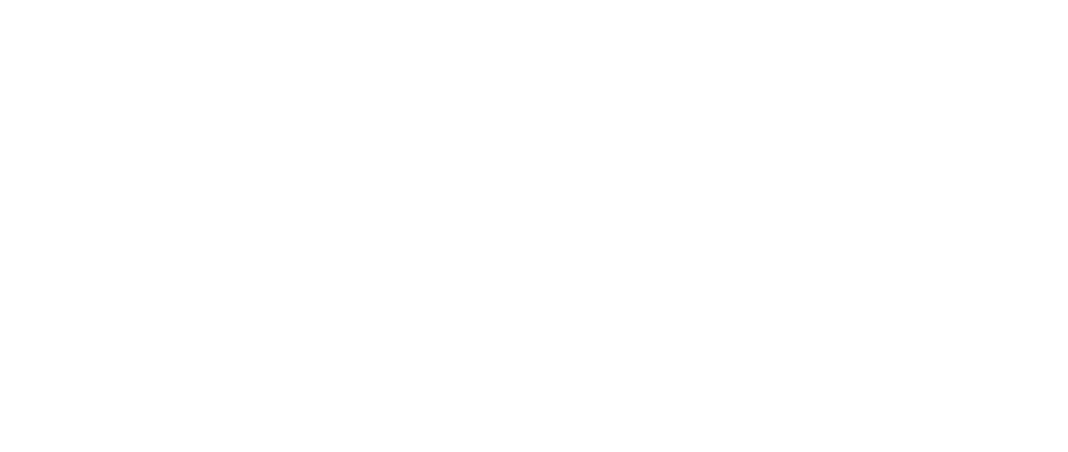
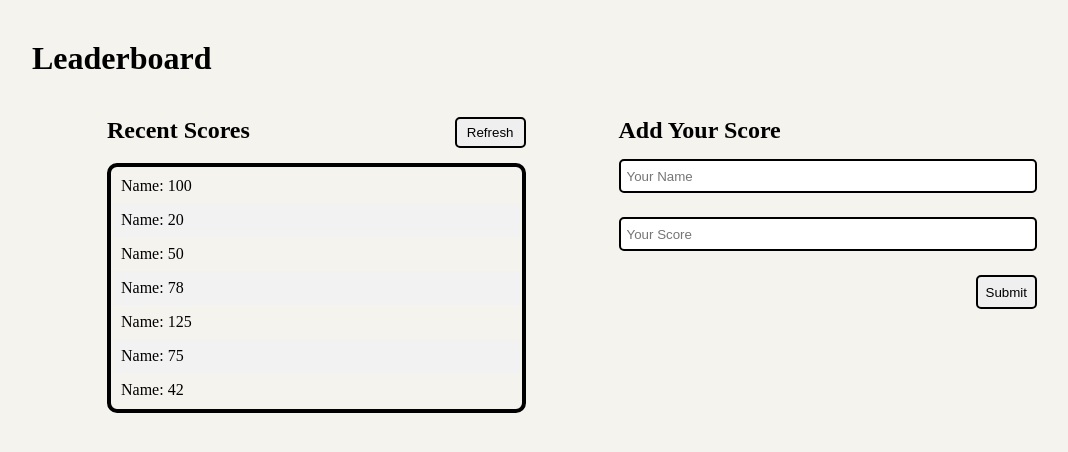
Before and after one commit to NduatiKagiri/leaderboard, a website built with webpack: page src/index.html in a window 1280 px wide. Shown: the whole page, without its empty margins (68-1136 px from the left). Built offline with nearby package versions, Linux system fonts and the light colour scheme.

Commit message:
Design the leaderboard page

```diff
--- a/src/index.html
+++ b/src/index.html
@@ -0,0 +1,56 @@
+<!DOCTYPE html>
+<html lang="en" dir="ltr">
+  <head>
+    <meta charset="utf-8">
+    <meta name="viewport" content="width=device-width, initial-scale=1.0">
+    <title>Leaderboard</title>
+  </head>
+  <body>
+    <main>
+      <div class="heading">
+        <h1>Leaderboard</h1>
+      </div>
+      <div class="leaderboard">
+        <div class="recent-scores">
+          <div class="recents-heading">
+            <h2>Recent Scores</h2>
+            <button type="button" name="button">Refresh</button>
+          </div>
+          <div class="scores">
+            <table>
+              <tr>
+                <td>Name: 100</td>
+              </tr>
+              <tr>
+                <td>Name: 20</td>
+              </tr>
+              <tr>
+                <td>Name: 50</td>
+              </tr>
+              <tr>
+                <td>Name: 78</td>
+              </tr>
+              <tr>
+                <td>Name: 125</td>
+              </tr>
+              <tr>
+                <td>Name: 75</td>
+              </tr>
+              <tr>
+                <td>Name: 42</td>
+              </tr>
+            </table>
+          </div>
+        </div>
+        <div class="add-scores">
+          <h2>Add Your Score</h2>
+          <form class="" method="post">
+            <input type="text" placeholder="Your Name">
+            <input type="text" placeholder="Your Score">
+            <button type="submit">Submit</button>
+          </form>
+        </div>
+      </div>
+    </main>
+  </body>
+</html>
--- a/src/index.js
+++ b/src/index.js
@@ -1 +1 @@
-import "./style.css";
+import './style.css';
--- a/src/style.css
+++ b/src/style.css
@@ -0,0 +1,110 @@
+* {
+  margin: 0;
+  padding: 0;
+  box-sizing: border-box;
+}
+
+html {
+  scroll-behavior: smooth;
+}
+
+body {
+  background: #f5f3ed;
+}
+
+.heading {
+  padding: 40px 100px;
+  width: 100%;
+}
+
+.leaderboard {
+  padding: 0 175px;
+  width: 100%;
+  display: flex;
+  flex-direction: row;
+  justify-content: space-between;
+}
+
+.recent-scores {
+  display: flex;
+  flex-direction: column;
+  justify-content: flex-start;
+  align-items: flex-start;
+  width: 45%;
+}
+
+.recents-heading {
+  display: flex;
+  justify-content: space-between;
+  margin-bottom: 15px;
+  width: 100%;
+}
+
+.recents-heading button {
+  padding: 6px 10px;
+  border: 2px solid #000;
+  border-radius: 5px;
+}
+
+.scores {
+  width: 100%;
+}
+
+.scores table {
+  border: 4px solid #000;
+  border-radius: 10px;
+  width: 100%;
+}
+
+.scores table tr {
+  display: flex;
+  flex-direction: row;
+  justify-content: space-between;
+}
+
+.scores table td {
+  padding: 8px;
+}
+
+.scores table tr:nth-child(even) {
+  background-color: #f2f2f2;
+}
+
+.scores table tr:hover {
+  background-color: #ddd;
+}
+
+.add-scores {
+  display: flex;
+  flex-direction: column;
+  justify-content: flex-start;
+  width: 45%;
+}
+
+.add-scores h2 {
+  margin-bottom: 15px;
+}
+
+.add-scores form {
+  display: flex;
+  flex-direction: column;
+  justify-content: flex-start;
+  align-items: flex-end;
+  width: 100%;
+}
+
+.add-scores form input {
+  width: 100%;
+  margin-bottom: 24px;
+  border: 2px solid #000;
+  padding: 3px 6px;
+  height: 34px;
+  border-radius: 5px;
+}
+
+.add-scores form button {
+  padding: 5px 8px;
+  border: 2px solid #000;
+  height: 34px;
+  border-radius: 5px;
+}
```
Also changed, not shown: package.json (+20 -1 lines), dist/index.html, dist/main.js, 1 other file.
